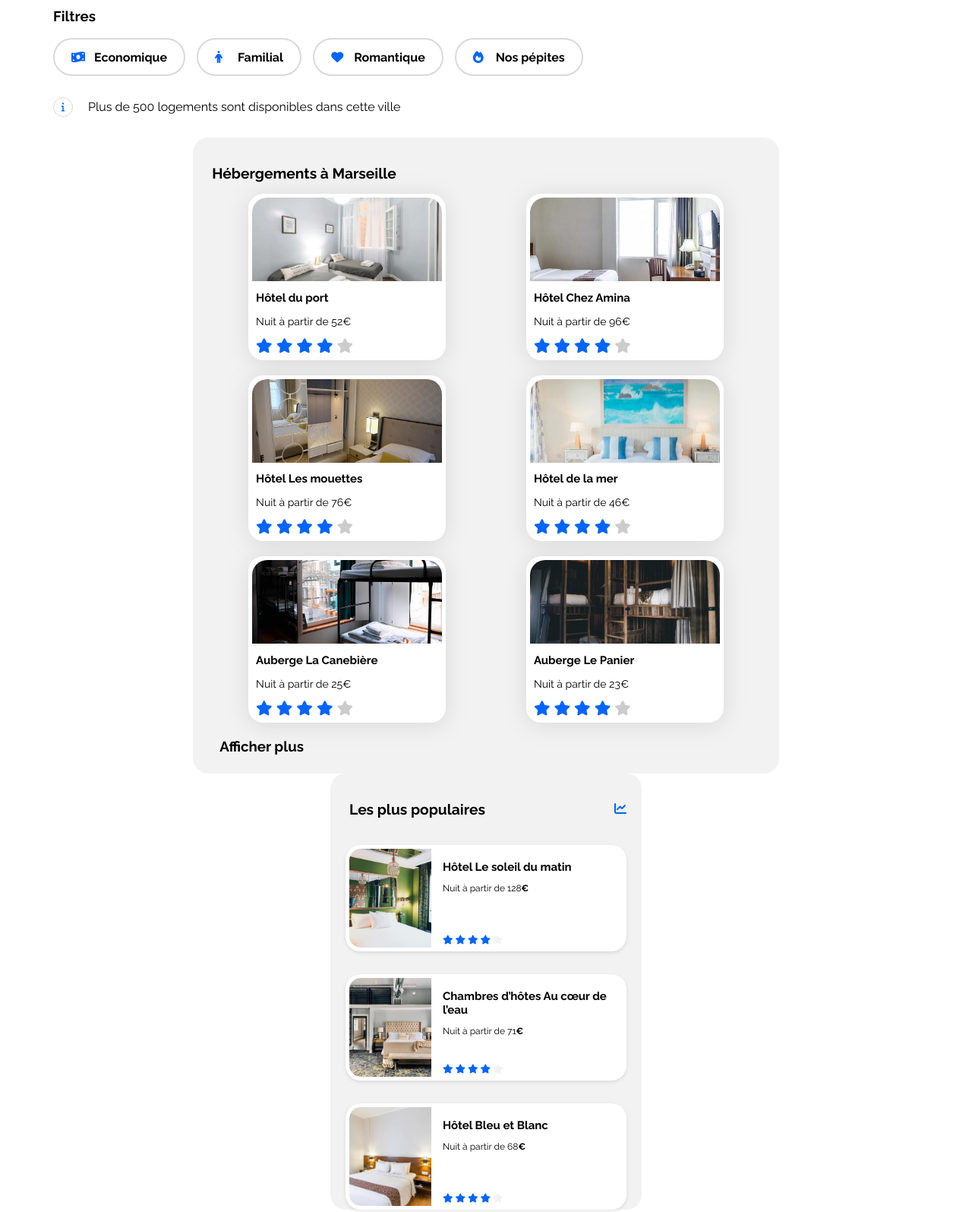
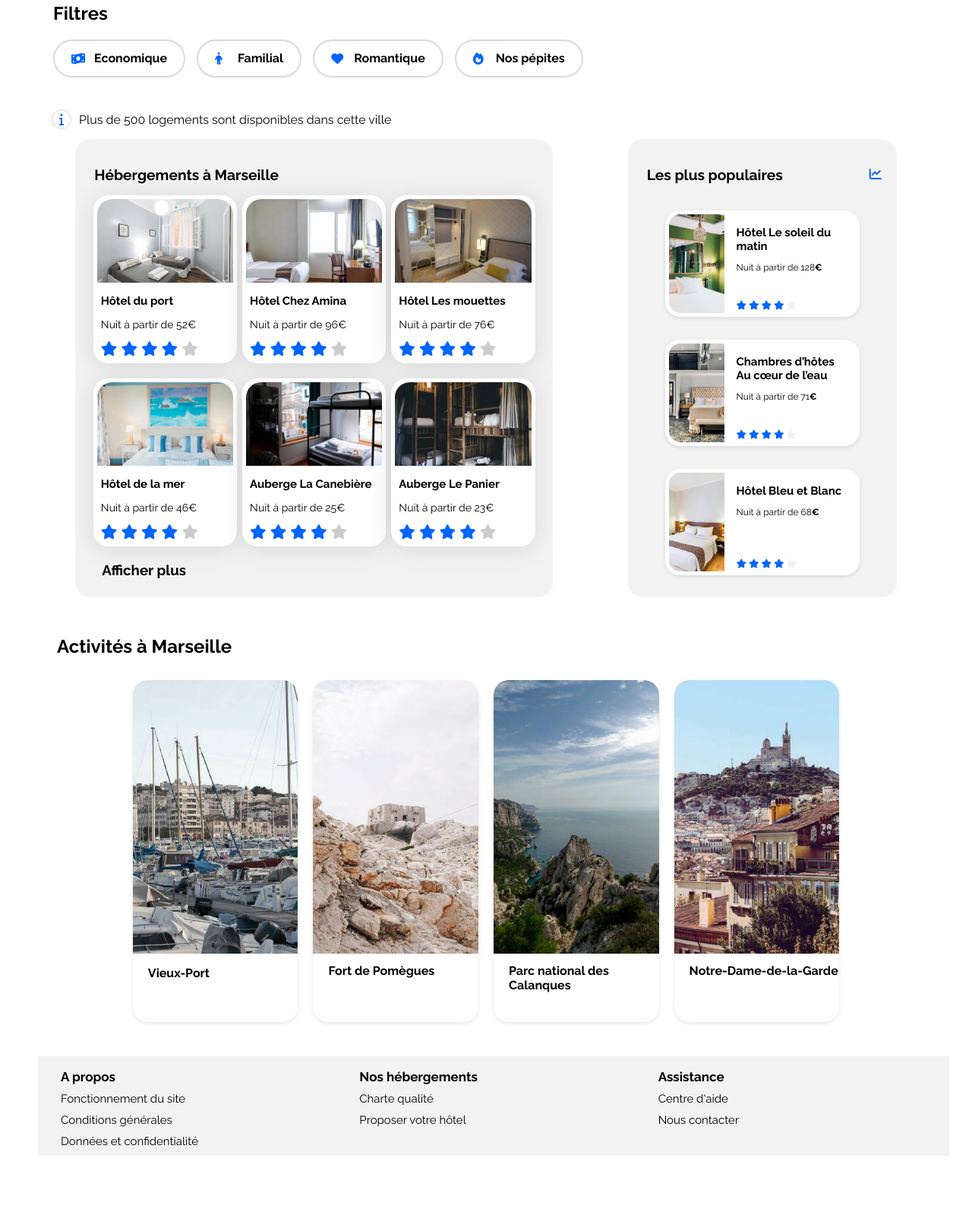
Before and after one commit to cthynat/Marion_Cathy_1_projet2__280624, a plain HTML site: page index.html in a window 1280 px wide. Shown: the part 248-1843 px from the top of the page at 76% size. After the commit the page ends 1769 px from the top, so only its background shows below. Drawn offline with Linux system fonts and the light colour scheme.

Commit message:
Mise à jour des fichiers suite à la soutenance

```diff
--- a/css/style.css
+++ b/css/style.css
@@ -131,13 +131,13 @@ header {
     background-color: var(--filter-bg-color);
 }
 
-.info-bar {
+#info {
     display: flex;
     align-items: center;
-    gap: 10px;
+    margin-left: 18px;
 }
 
-.icon-circle {
+.fa-info {
     display: flex;
     justify-content: center;
     align-items: center;
@@ -147,12 +147,9 @@ header {
     border: 1px solid #D9D9D9;
     border-radius: 50%;
     margin-right: 10px;
+    flex-shrink: 0
 }
 
-.icon-circle i {
-    font-size: 12px;
-    color: #0065FC;
-}
 
 .search-mobile-icon {
     display: none;
@@ -279,7 +276,7 @@ a {
 .hebergements-part {
     background-color: var(--main-bg-color);
     border-radius: 20px;
-    width: 62%;
+    width: 46vw;
     display: flex;
     flex-direction: column;
     padding: 20px;
@@ -301,7 +298,7 @@ a {
     display: flex;
     justify-content: flex-start;
     flex-wrap: wrap;
-    width: 250px;
+    width: 14vw;
     margin-bottom: 20px;
     background-color: white;
     border-radius: 20px;
@@ -358,7 +355,7 @@ a {
 /****** Populaires ***********/
 
 .populaires {
-    width: fit-content;
+    width: 30%;
     background-color: var(--main-bg-color);
     border-radius: 20px;
 }
@@ -390,7 +387,7 @@ a {
     border-radius: 20px;
     box-shadow: 0 2px 5px rgba(0, 0, 0, 0.1);
     height: 140px;
-    width: 370px;
+    width: 20vw;
     display: flex;
     flex-direction:row;
     justify-content: flex-start;
@@ -456,12 +453,13 @@ a {
 .activity-part {
     display: flex;
     flex-wrap: nowrap;
-    justify-content: space-evenly;
+    justify-content: center;
+    gap: 20px;
 }
 
 .card-activites {
     border-radius: 20px;
-    width: 310px;
+    width: 17vw;
     box-shadow: 0 2px 5px rgba(0, 0, 0, 0.1);
     height: 450px;
     display: flex;
@@ -476,7 +474,7 @@ a {
 
 .card-activites img {
    width: 100%;
-   height: 88%;
+   height: 80%;
    object-fit: cover;
    display: block;
 }
--- a/index.html
+++ b/index.html
@@ -32,9 +32,9 @@
       <main>
         <section class="search-part">
             <div class="top-filter">
-              <h3 class="big-title">
+              <h1 class="big-title">
                 Trouvez votre hébergement pour des vacances de rêve
-              </h3>
+              </h1>
               <p>En plein centre-ville ou en pleine nature</p>
             </div>
 
@@ -52,7 +52,7 @@
         </section>
 
           <section class="filters-part">
-            <h3 class="filters-title">Filtres</h3>
+            <h2 class="filters-title">Filtres</h2>
             <div class="filters">
               <a href="#">
                 <div class="filter">
@@ -79,18 +79,14 @@
                 </div>
               </a>
             </div>
-            <div class="info-bar">
-                <div class="icon-circle">
-                  <i class="fa-solid fa-info"></i>
-                </div>
-                <p class="text-info-bar">
-                  Plus de 500 logements sont disponibles dans cette ville
-                </p>
-              </div>
           </section>
+          <div id="info">
+            <i class="fa-solid fa-info"></i>
+            <p class="text_info">Plus de 500 logements sont disponibles dans cette ville</p>
+        </div>
 
 
-        <section class="hebergements-and-populaires-part">
+        <section id="hébergements" class="hebergements-and-populaires-part">
           <div class="hebergements-part">
             <h2 class="h2-title-hebergement">Hébergements à Marseille</h2>
 
@@ -99,7 +95,7 @@
                 <div class="card-hebergements">
                   <img src="./images/hebergements/fred-kleber.jpg" alt="Hotel du port" class="card-image">
                   <div class="text-box">
-                    <h2 class="card-title">Hôtel du port</h2>
+                    <h3 class="card-title">Hôtel du port</h3>
                     <p class="card-text">Nuit à partir de 52€</p>
                     <div class="card-rating">
                       <i class="fa-solid fa-star"></i>
@@ -115,7 +111,7 @@
                 <div class="card-hebergements">
                   <img src="./images/hebergements/febrian-zakaria.jpg" alt="Hotel chez Amina" class="card-image">
                   <div class="text-box">
-                   <h2 class="card-title">Hôtel Chez Amina</h2>
+                   <h3 class="card-title">Hôtel Chez Amina</h3>
                     <p class="card-text">Nuit à partir de 96€</p>
                     <div class="card-rating">
                       <i class="fa-solid fa-star"></i>
@@ -131,7 +127,7 @@
                 <div class="card-hebergements">
                   <img src="./images/hebergements/reisetopia.jpg" alt="Hotel les mouettes" class="card-image">
                   <div class="text-box">
-                    <h2 class="card-title">Hôtel Les mouettes</h2>
+                    <h3 class="card-title">Hôtel Les mouettes</h3>
                     <p class="card-text">Nuit à partir de 76€</p>
                     <div class="card-rating">
                       <i class="fa-solid fa-star"></i>
@@ -147,7 +143,7 @@
                 <div class="card-hebergements">
                   <img src="./images/hebergements/annie-spratt.jpg" alt="Hotel de la mer" class="card-image">
                   <div class="text-box">
-                    <h2 class="card-title">Hôtel de la mer</h2>
+                    <h3 class="card-title">Hôtel de la mer</h3>
                     <p class="card-text">Nuit à partir de 46€</p>
                     <div class="card-rating">
                       <i class="fa-solid fa-star"></i>
@@ -163,7 +159,7 @@
                 <div class="card-hebergements">
                   <img src="./images/hebergements/marcus-loke.jpg" alt="Auberge La Canebière" class="card-image">
                   <div class="text-box">
-                    <h2 class="card-title">Auberge La Canebière</h2>
+                    <h3 class="card-title">Auberge La Canebière</h3>
                     <p class="card-text">Nuit à partir de 25€</p>
                     <div class="card-rating">
                       <i class="fa-solid fa-star"></i>
@@ -179,7 +175,7 @@
                 <div class="card-hebergements">
                   <img src="./images/hebergements/nicate-lee.jpg" alt="Auberge le Panier" class="card-image">
                   <div class="text-box">
-                    <h2 class="card-title">Auberge Le Panier</h2>
+                    <h3 class="card-title">Auberge Le Panier</h3>
                     <p class="card-text">Nuit à partir de 23€</p>
                     <div class="card-rating">
                       <i class="fa-solid fa-star"></i>
@@ -203,7 +199,7 @@
             </div>
             <div class="populaires-cards">
               <a href="#">
-                <article class="card">
+                <div class="card">
                   <img src="./images/hebergements/emile-guillemot.jpg" alt="Image de la chambre d'hôtel montrant un lit">
                   <div class="card-content">
                     <div class="card-txt">
@@ -219,10 +215,10 @@
                       <span class="sr-only">Note de 4 sur 5</span>
                     </div>
                   </div>
-                </article>
+                </div>
               </a>
               <a href="#">
-                <article class="card">
+                <div class="card">
                   <img src="./images/hebergements/aw-creative.jpg" alt="Image de la chambre d'hôtel montrant un lit">
                   <div class="card-content">
                     <div class="card-txt">
@@ -240,10 +236,10 @@
                       <span class="sr-only">Note de 4 sur 5</span>
                     </div>
                   </div>
-                </article>
+                </div>
               </a>
               <a href="#">
-                <article class="card">
+                <div class="card">
                   <img src="./images/hebergements/febrian-zakaria2.jpg" alt="Image de la chambre d'hôtel montrant un lit">
                   <div class="card-content">
                     <div class="card-txt">
@@ -259,13 +255,13 @@
                       <span class="sr-only">Note de 4 sur 5</span>
                     </div>
                   </div>
-                </article>
+                </div>
               </a>
             </div>
           </div>
           </section>
 
-        <h2 class="h2-titles-activity">Activités à Marseille</h2>
+        <h2 id="activités" class="h2-titles-activity">Activités à Marseille</h2>
         <section class="activity-part">
 
           <a href="#" class="card-activity-link">
@@ -278,21 +274,21 @@
           <a href="#" class="card-activity-link">
             <div class="card-activites">
               <img src="./images/activites/paul-hermann.jpg" alt="Image du fort de Pomègues">
-              <h3 class="title-card-activites">Fort de Pomègues</h3>
+              <h2 class="title-card-activites">Fort de Pomègues</h2>
             </div>
           </a>
 
           <a href="#" class="card-activity-link">
             <div class="card-activites">
               <img src="./images/activites/kilyan-sockalingum.jpg" alt="Image du Parc national des Calanques">
-              <h3 class="title-card-activites">Parc national des Calanques</h3>
+              <h2 class="title-card-activites">Parc national des Calanques</h2>
             </div>
           </a>
 
           <a href="#" class="card-activity-link">
             <div class="card-activites">
               <img src="./images/activites/florian-wehde.jpg" alt="Image de Notre-Dame-de-la-Garde">
-              <h3 class="title-card-activites">Notre-Dame-de-la-Garde</h3>
+              <h2 class="title-card-activites">Notre-Dame-de-la-Garde</h2>
             </div>
           </a>
         </section>
```
